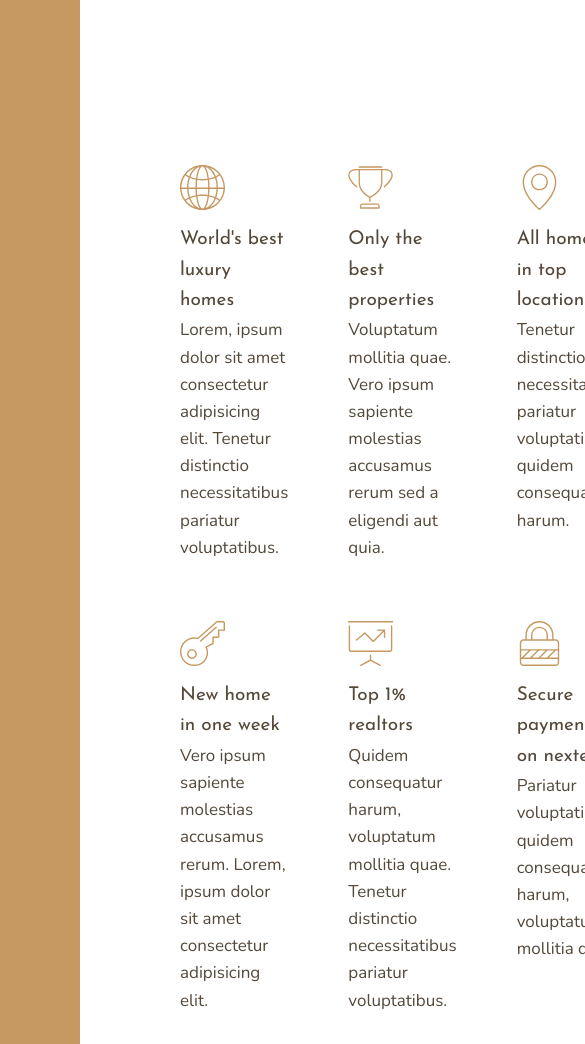
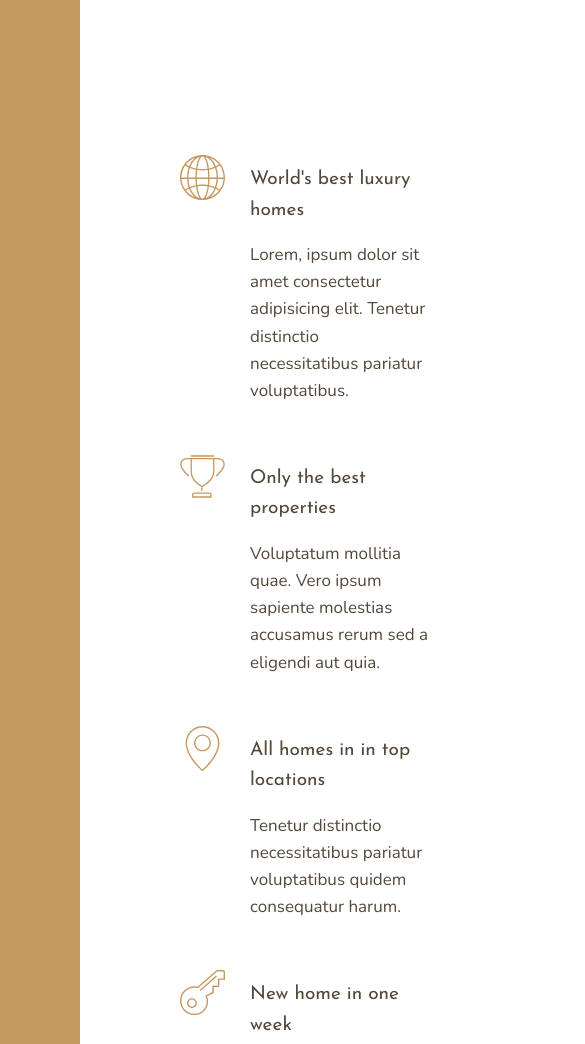
Before and after one commit to wyne-ybanez/Advanced-Sass-Grid, a website: page index.html in a window 390 px wide. Shown: the part 700-1744 px from the top of the page, 585 px wide, since content can reach past the window. Drawn offline with nearby package versions, Linux system fonts and the light colour scheme.

Commit message:
Update: add changes to feature stylnig, add features responsiveness

```diff
--- a/sass/_features.scss
+++ b/sass/_features.scss
@@ -4,7 +4,9 @@
     margin: 15rem 0;
 
     display: grid;
-    grid-template-columns: repeat(3, 1fr);
+    // grid-template-columns: repeat(3, 1fr);
+
+    grid-template-columns: repeat(auto-fit, minmax(25rem, 1fr)); // makes this responsive
     /*
     - grid-template-rows: auto auto;
 
@@ -12,13 +14,22 @@
     makes this an implicit grid, no cells are manually placed
     */
     grid-gap: 6rem;
+    align-items: start;
 }
 
 .feature {
+
+    display: grid;
+    grid-template-columns: min-content 1fr;
+    grid-row-gap: 1.5rem;
+    grid-column-gap: 2.5rem;
+
     &__icon {
         fill: $color-primary;
         width: 4.5rem;
         height: 4.5rem;
+        grid-row: 1 / span 2;
+        transform: translateY(-1rem);  // -1 only works with an explicit grid, this is an implicit grid
     }
 
     &__text {
--- a/sass/_typography.scss
+++ b/sass/_typography.scss
@@ -18,4 +18,12 @@
 .heading-4 {
     @extend %heading;
     font-size: 1.9rem;
+
+    &--light {
+        color: $color-grey-light-1;
+    }
+
+    &--dark {
+        color: $color-grey-dark-1;
+    }
 }
```
Also changed, not shown: css/style.css.
